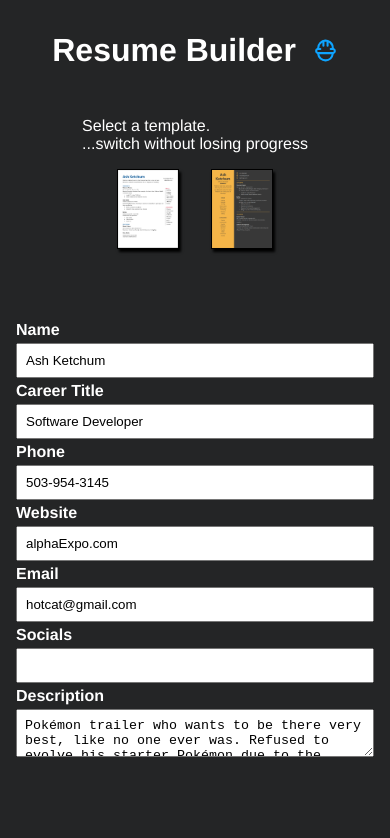
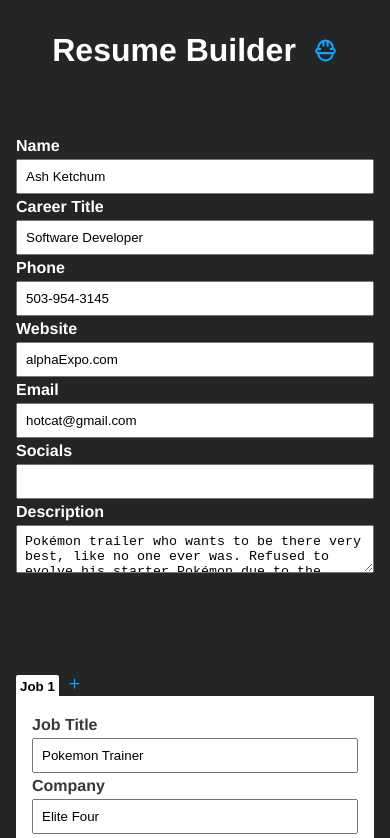
Before and after one commit to ChimentiMatt/Resume_Builder, a React (Create React App) app: page / in a window 390 px wide. Shown: the top 838 px of the page. Built offline with nearby package versions, Linux system fonts and the light colour scheme.

Commit message:
mobile design improvements

```diff
--- a/src/components/Home.jsx
+++ b/src/components/Home.jsx
@@ -186,9 +186,6 @@ const Home = () => {
 
             <div>
                 <h1 id='program-title'>Resume Builder <UilConstructor size="25" color="#0EA4FF" className='icon-btn m-l'/></h1>
-                <div id='mobile-template-select'>
-                    <TemplateSelect setTemplate={setTemplate}/>
-                </div>
 
                 <div id='primary-info-forms-container'>
 
@@ -336,6 +333,7 @@ const Home = () => {
             </div>
 
             <div id='mobile-templates'>
+                <TemplateSelect setTemplate={setTemplate}/>
                 {template === 1 && <TemplateOne name={name} description={description} email={email} website={website} socials={socials} jobs={jobs} education={education} skills1Name={skills1Name} skills={skills} skills2Name={skills2Name} secondarySkill={secondarySkill}/>}
                 {template === 2 && <TemplateTwo name={name} careerTitle={careerTitle} phone={phone} description={description} email={email} website={website} socials={socials} jobs={jobs} education={education} skills1Name={skills1Name} skills={skills} skills2Name={skills2Name} secondarySkill={secondarySkill} setCareerTitle={setCareerTitle} setPhone={setPhone}/> }
             </div>
--- a/src/components/TemplateOne.jsx
+++ b/src/components/TemplateOne.jsx
@@ -100,7 +100,7 @@ const TemplateOne = ({name, description, email, website, socials, jobs, educatio
                     </div>
                 </div>
             </div>
-                <div className='page-end-line'></div>
+            <div className='page-end-line'></div>
         </div>
     )
 }
--- a/src/styles/index.css
+++ b/src/styles/index.css
@@ -81,9 +81,6 @@ textarea {
   display: none;
 }
 
-#mobile-template-select{
-  display: none;
-}
 
 @media only screen and (max-width: 800px) {
   /* #no-mobile{
@@ -176,9 +173,6 @@ textarea {
     display: none;
   }
 
-  #mobile-template-select{
-    display: flex;
-  }
 
   #template-icons{
     display: flex;
```
